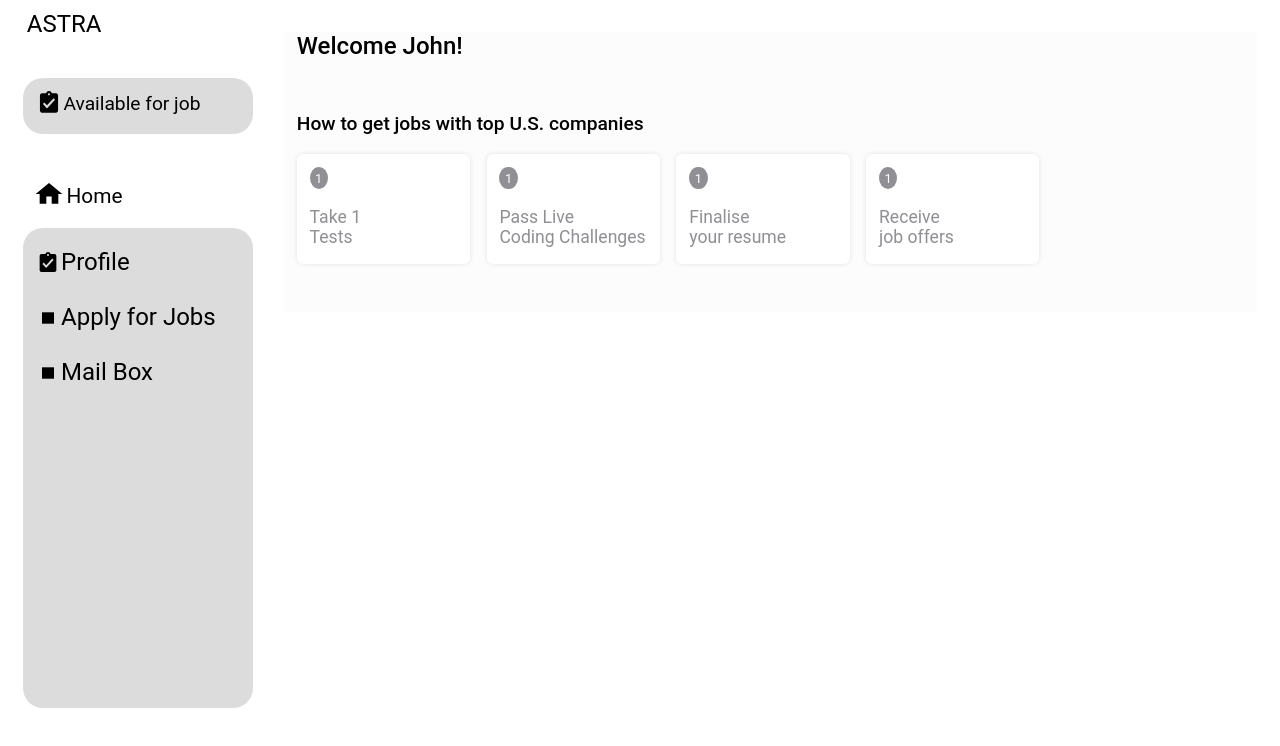
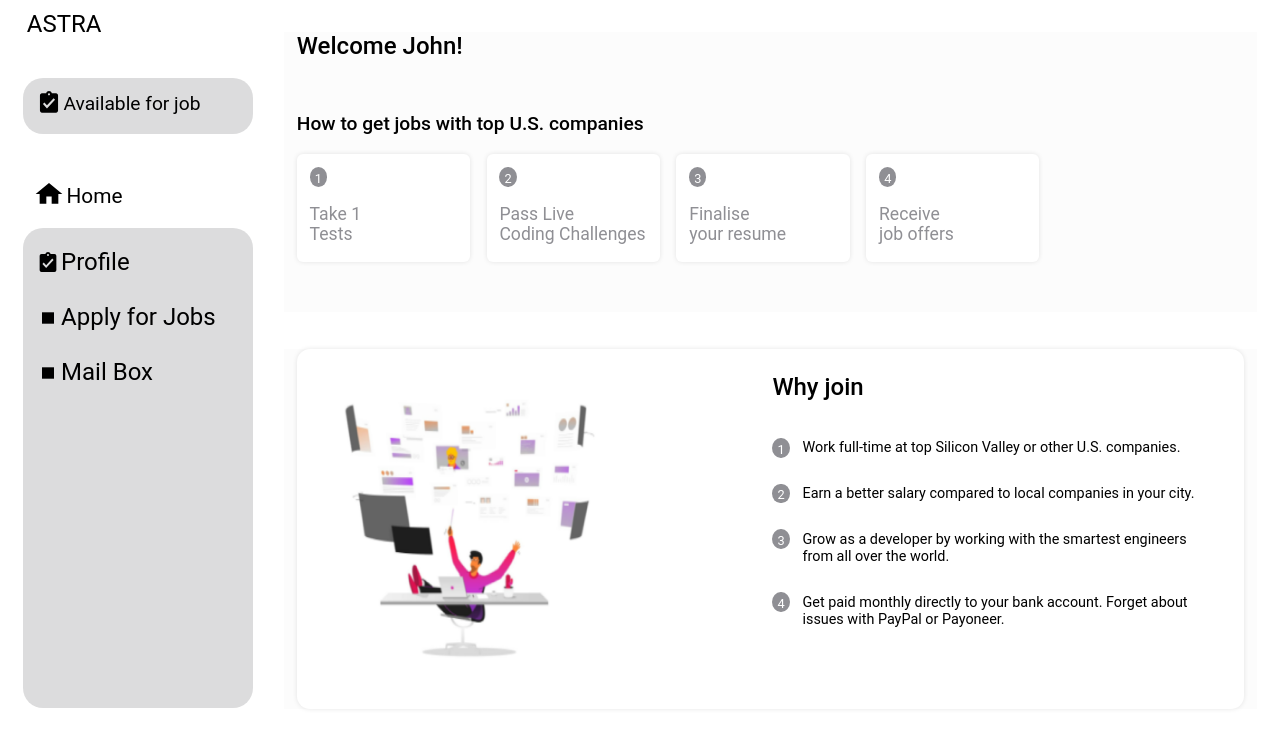
Before and after one commit to Srivastava57Harsh/SkillBoard-Assignment, a React (Create React App) app in the folder client/: page / in a window 1280 px wide. Shown: the top 746 px of the page. Built offline with nearby package versions, Linux system fonts and the light colour scheme.

Commit message:
:sparkles: homepage ready
homepage ready

```diff
--- a/client/src/homePage.css
+++ b/client/src/homePage.css
@@ -57,10 +57,52 @@
   font-size: 0.8rem;
   color: white;
   font-weight: normal;
-  padding-left: 0.43vw;
-  padding-top: 0.5vh;
+  height: 1vw;
   padding-bottom: 0.4vh;
   background-color: #8f8f94;
-  width: 1vw;
+  width: 0.55vw;
+  padding-right: 0.4vw;
+  padding-left: 0.4vw;
+  padding-top: 0.3vw;
   border-radius: 100%;
 }
+
+.cardThree {
+  margin-top: 4vh;
+  font-size: 1.5em;
+  font-weight: 550;
+  grid-column: 2 / span 4;
+  height: 45vh;
+  background-color: #8f8f9408;
+}
+
+.canvas {
+  box-shadow: 0px 0px 5px rgba(0, 0, 0, 0.1);
+  border-radius: 13px;
+  background-color: white;
+  height: 100%;
+  margin: 0 1vw;
+  display: grid;
+  grid-template-columns: repeat(2, 1fr);
+  grid-gap: 0.3vw;
+}
+
+.canvasImage {
+  margin: 0 2vw;
+  height: 100%;
+  width: 60%;
+}
+
+.keyPoints {
+  margin-right: 2vw;
+}
+
+.points {
+  font-size: 0.9rem;
+  font-weight: 400;
+  display: flex;
+}
+
+.textPoint {
+  margin-left: 1vw;
+}
--- a/client/src/homePage.tsx
+++ b/client/src/homePage.tsx
@@ -20,7 +20,7 @@ export default function HomePage() {
             </p>
           </label>
           <label className="label">
-            <p className="number">1</p>
+            <p className="number">2</p>
             <p>
               Pass Live
               <br />
@@ -28,14 +28,14 @@ export default function HomePage() {
             </p>
           </label>
           <label className="label">
-            <p className="number">1</p>
+            <p className="number">3</p>
             <p>
               Finalise <br />
               your resume
             </p>
           </label>
           <label className="label">
-            <p className="number">1</p>
+            <p className="number">4</p>
             <p>
               Receive <br />
               job offers
@@ -43,6 +43,40 @@ export default function HomePage() {
           </label>
         </div>
       </div>
+      <div className="cardThree">
+        <label className="canvas">
+          <img src="/vector.png" className="canvasImage" />
+          <div className="keyPoints">
+            <p>Why join</p>
+            <label className="points">
+              <p className="number">1</p>
+              <p className="textPoint">
+                Work full-time at top Silicon Valley or other U.S. companies.
+              </p>
+            </label>
+            <label className="points">
+              <p className="number">2</p>
+              <p className="textPoint">
+                Earn a better salary compared to local companies in your city.
+              </p>
+            </label>
+            <label className="points">
+              <p className="number">3</p>
+              <p className="textPoint">
+                Grow as a developer by working with the smartest engineers from
+                all over the world.
+              </p>
+            </label>
+            <label className="points">
+              <p className="number">4</p>
+              <p className="textPoint">
+                Get paid monthly directly to your bank account. Forget about
+                issues with PayPal or Payoneer.
+              </p>
+            </label>
+          </div>
+        </label>
+      </div>
     </div>
   );
 }
```
Also changed, not shown: client/public/vector.png (added).
